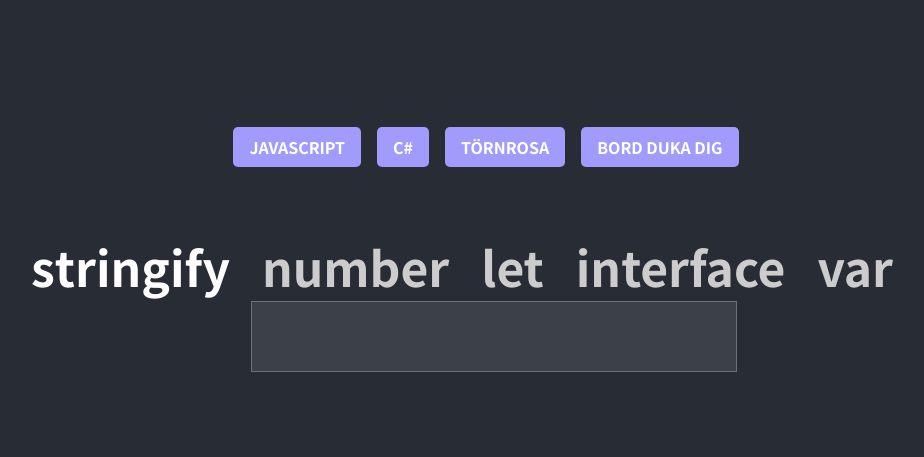
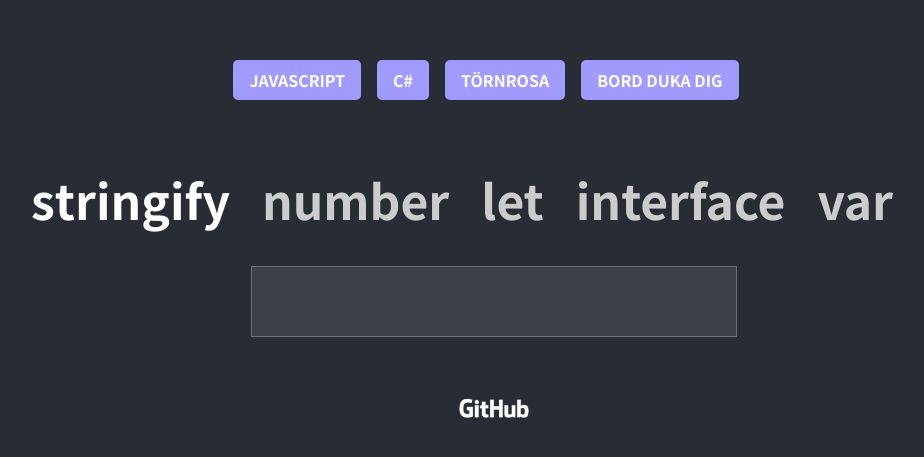
Before and after one commit to matst80/code-typing-test, a React (Create React App) app: page / in a window 1280 px wide. Shown: the part 151-608 px from the top of the page, without its empty margins (146-1070 px from the left). Built offline with nearby package versions, Linux system fonts and the light colour scheme.

Commit message:
github link

```diff
--- a/src/App.tsx
+++ b/src/App.tsx
@@ -50,6 +50,9 @@ function App() {
         ))}
       </div>
       <TypingTest {...selectedTest} />
+      <a href="https://github.com/matst80/code-typing-test">
+        <img width="80" src="github.png" alt="Github" />
+      </a>
     </div>
   );
 }
--- a/src/index.css
+++ b/src/index.css
@@ -61,7 +61,7 @@ div.active-word {
 }
 
 input {
-  margin: 0 auto;
+  margin: 2rem auto;
   padding: 1rem 2rem;
   background-color: #3c4049;
   border: #6d717a solid 1px;
--- a/src/texts.ts
+++ b/src/texts.ts
@@ -48,7 +48,7 @@ export const texts = [
   {
     title: "Bord duka dig",
     input:
-      "Den ädste sonen kom i lära hos en snickare och när hans läroår var slut fick han ett litet bord av sin arbetsgivare".split(
+      "Sonen kom i lära hos en snickare och när hans läroår var slut fick han ett litet bord av sin arbetsgivare".split(
         " "
       ),
     shouldShuffle: false,
```
Also changed, not shown: public/github.png (added).
